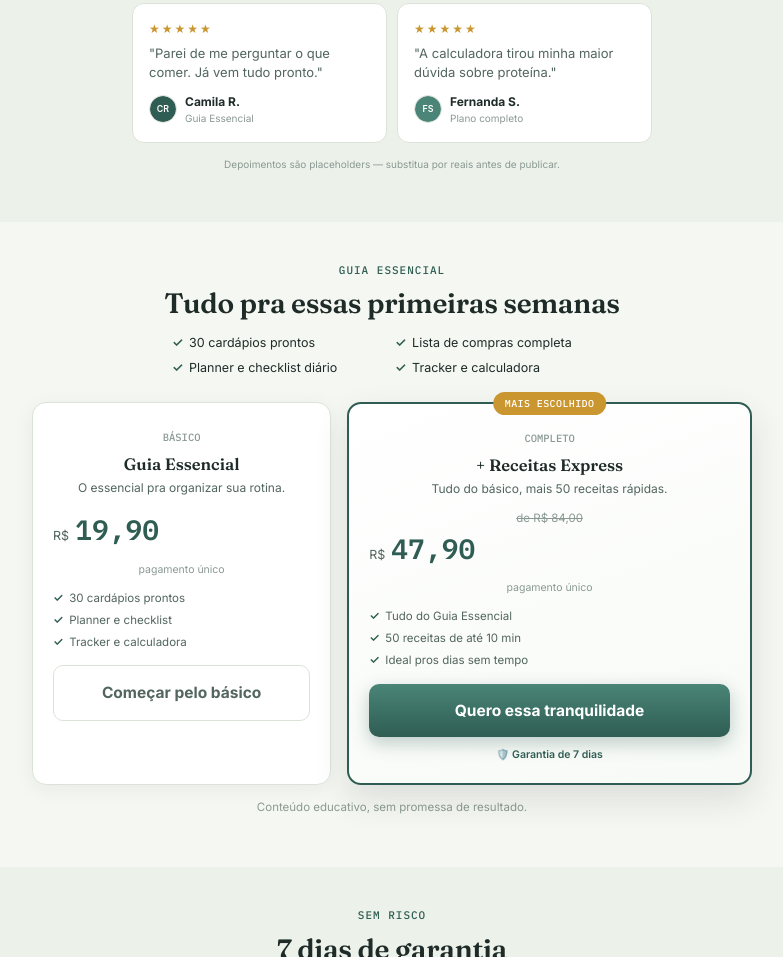
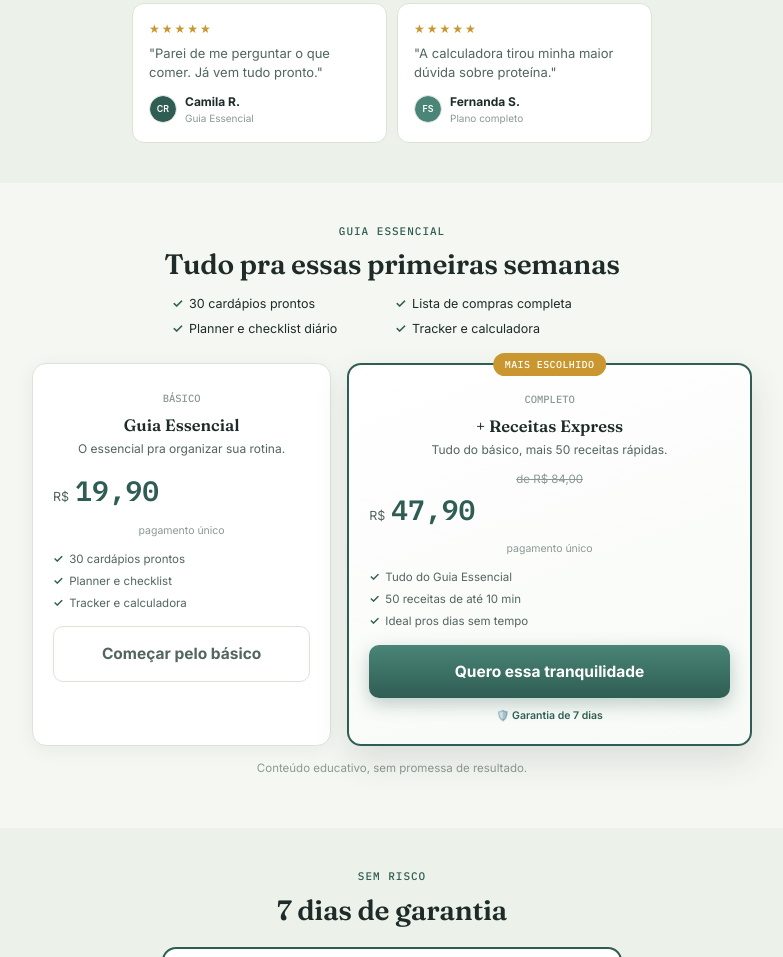
Before and after one commit to daviv4080-cloud/landing-glp1-inteligente, a plain HTML site: page index.html in a window 1280 px wide. Shown: the part 2442-3399 px from the top of the page, without its empty margins (248-1031 px from the left). Drawn offline with Linux system fonts and the light colour scheme.

Commit message:
Remove aviso de placeholder dos depoimentos

```diff
--- a/index.html
+++ b/index.html
@@ -316,7 +316,6 @@
           </div>
         </div>
       </div>
-      <p class="testi-disclaimer">Depoimentos são placeholders — substitua por reais antes de publicar.</p>
     </div>
   </section>
 
```
